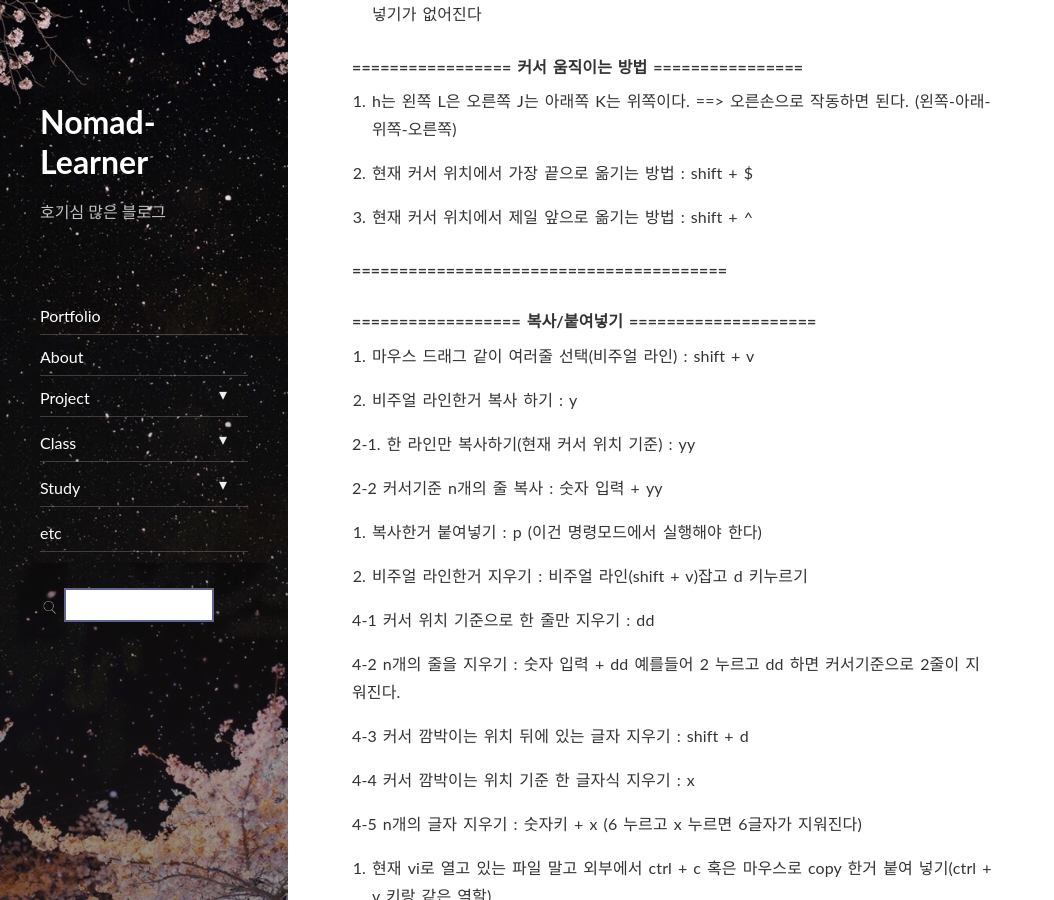
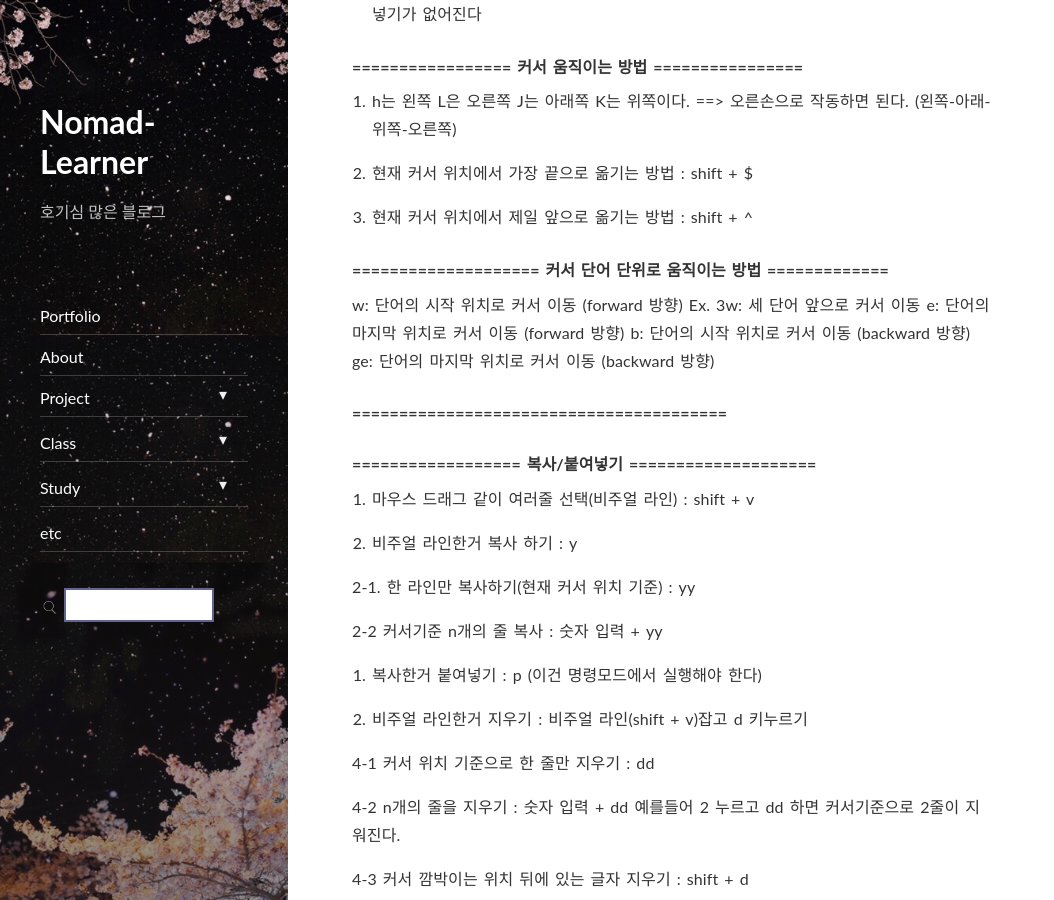
Before and after one commit to Nomad-Learner/Nomad-Learner.github.io, a Jekyll site: the page built from _posts/etc/2021-03-22-윈도우에서 Vim 사용법.md, in a window 1280 px wide and 900 px high, scrolled down 1154 px. Shown: the whole window, without its empty margins (0-1054 px from the left). Built offline with Jekyll 4.4.1, drawn with Linux system fonts in a browser that asks for light colours; nearby versions of some CDN libraries; comment, search, counter and statistics services are not loaded; some of the changed text lies outside the part shown.

Commit message:
2021-03-22-Vim 사용법

```diff
--- a/_posts/etc/2021-03-22-윈도우에서 Vim 사용법.md
+++ b/_posts/etc/2021-03-22-윈도우에서 Vim 사용법.md
@@ -61,7 +61,17 @@ shift + : 로 shift를 같이 누르면 된다.
 
 3. 현재 커서 위치에서 제일 앞으로 옮기는 방법 : shift + ^
 
-####   ========================================
+
+####  ====================  커서 단어 단위로 움직이는 방법  =============
+
+w: 단어의 시작 위치로 커서 이동 (forward 방향)
+Ex. 3w: 세 단어 앞으로 커서 이동
+e: 단어의 마지막 위치로 커서 이동 (forward 방향)
+b: 단어의 시작 위치로 커서 이동 (backward 방향)
+ge: 단어의 마지막 위치로 커서 이동 (backward 방향)
+
+
+####  ========================================
 
 ####   ================== 복사/붙여넣기  ====================
 
@@ -213,3 +223,4 @@ shift + : 로 shift를 같이 누르면 된다.
 
 출처:
 https://www.youtube.com/watch?v=GWo_MxMlJJ4&t=843s
+https://gmlwjd9405.github.io/2019/05/14/vim-shortkey.html
```
